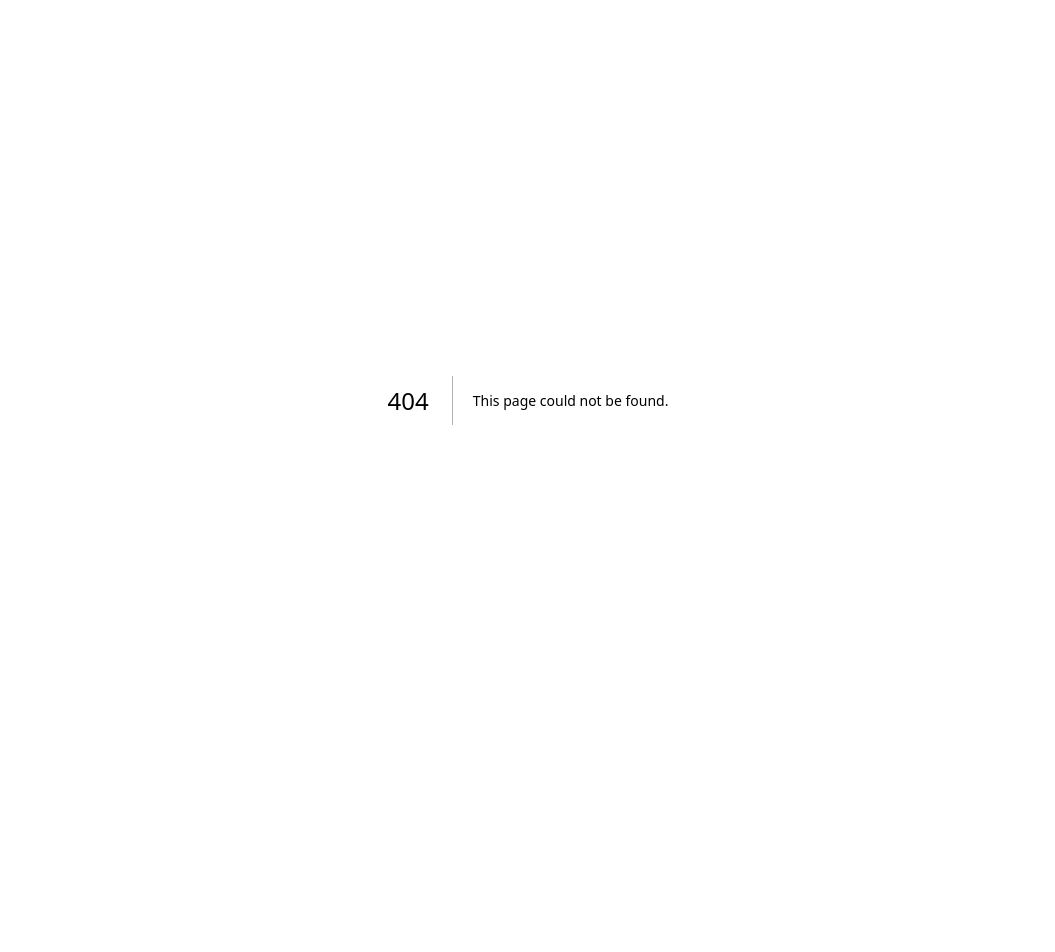
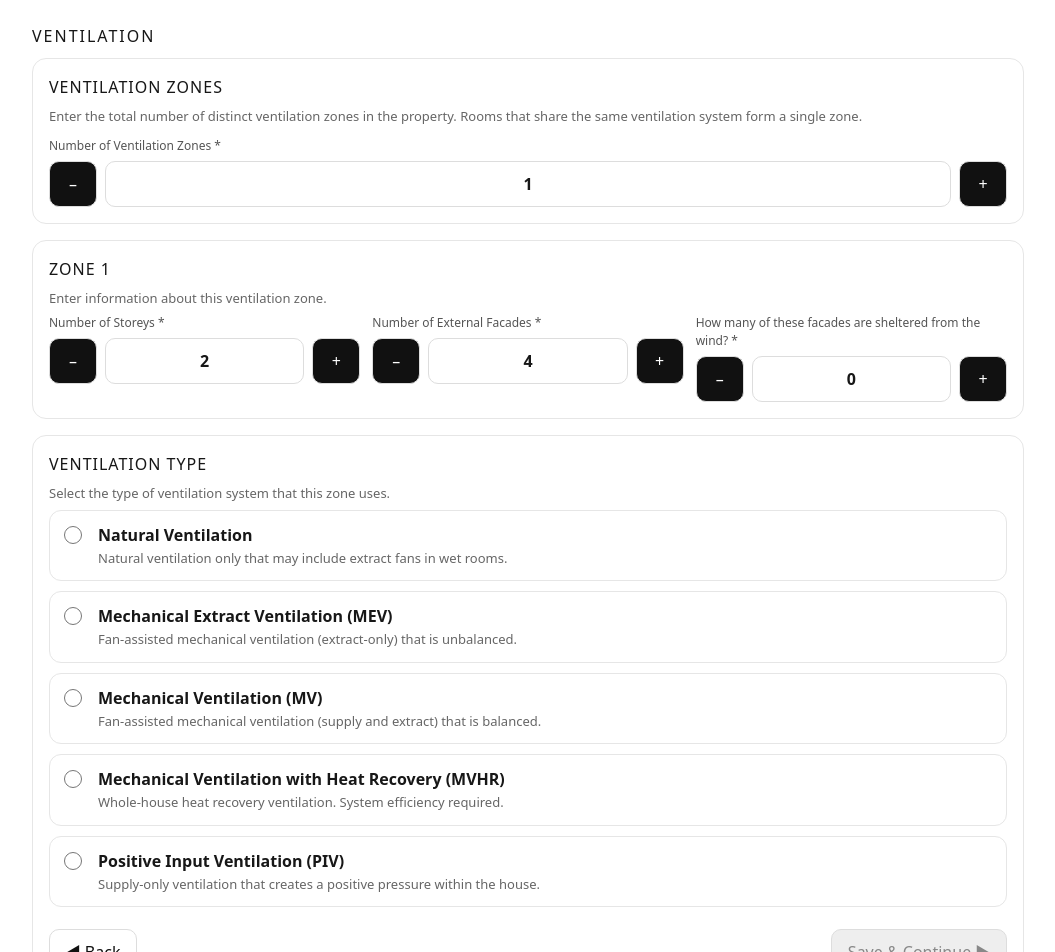
Before and after one commit to damowhu11-1979/heat-demand, a Next.js app: page /ventilation in a window 1280 px wide. Before the commit this address had no page. Shown: the top 952 px of the page, without its empty margins (112-1167 px from the left). Before the commit the page ends 800 px from the top, so only its background shows below. Built offline with nearby package versions, Linux system fonts and the light colour scheme.

Commit message:
Create page.tsx

```diff
--- /dev/null
+++ b/app/ventilation/page.tsx
@@ -0,0 +1,288 @@
+'use client';
+
+import React, { useState } from 'react';
+
+/** Small shared UI bits (kept local to this page for now) */
+function Label({ children }: { children: React.ReactNode }) {
+  return <label style={{ display: 'block', fontSize: 12, color: '#555', marginBottom: 6 }}>{children}</label>;
+}
+function Input(props: React.InputHTMLAttributes<HTMLInputElement>) {
+  return <input {...props} style={{ ...inputStyle, ...(props.style || {}) }} />;
+}
+function Button(props: React.ButtonHTMLAttributes<HTMLButtonElement>) {
+  return (
+    <button
+      {...props}
+      style={{
+        borderRadius: 10,
+        padding: '10px 16px',
+        border: '1px solid #ddd',
+        background: props.disabled ? '#eee' : '#111',
+        color: props.disabled ? '#888' : '#fff',
+        cursor: props.disabled ? 'not-allowed' : 'pointer',
+        ...(props.style as any),
+      }}
+    />
+  );
+}
+
+type VentType = 'Natural' | 'MEV' | 'MV' | 'MVHR' | 'PIV';
+
+export default function VentilationPage(): React.JSX.Element {
+  // Ventilation zones
+  const [zones, setZones] = useState<number>(1);
+
+  // Zone 1 (we can extend to multiple zones later with an array)
+  const [storeys, setStoreys] = useState<number>(2);
+  const [facades, setFacades] = useState<number>(4);
+  const [sheltered, setSheltered] = useState<number>(0);
+
+  // Ventilation type
+  const [ventType, setVentType] = useState<VentType | ''>('');
+
+  const step = (setter: (v: number) => void, value: number, delta: number, min = 0) => {
+    const n = Math.max(min, (value || 0) + delta);
+    setter(n);
+  };
+
+  const canContinue =
+    zones >= 1 &&
+    storeys >= 1 &&
+    facades >= 0 &&
+    sheltered >= 0 &&
+    sheltered <= facades &&
+    !!ventType;
+
+  const onBack = () => {
+    // simple client-side back; you can wire to router if needed
+    history.back();
+  };
+
+  const onSaveContinue = () => {
+    if (!canContinue) {
+      alert('Please complete all required ventilation fields before continuing.');
+      return;
+    }
+    const payload = {
+      zones,
+      zone1: { storeys, facades, sheltered },
+      ventType,
+    };
+    console.log('VENTILATION PAGE SAVE', payload);
+    // navigate to next route if you have one, e.g.:
+    // router.push('/heated-rooms');
+    alert('Saved (see console). Proceeding to next step is up to router wiring.');
+  };
+
+  return (
+    <main style={page}>
+      <h1 style={{ letterSpacing: 2, marginBottom: 10 }}>VENTILATION</h1>
+
+      {/* Ventilation Zones */}
+      <section style={card}>
+        <h3 style={sectionTitle}>Ventilation Zones</h3>
+        <p style={muted}>
+          Enter the total number of distinct ventilation zones in the property. Rooms that share the
+          same ventilation system form a single zone.
+        </p>
+
+        <div style={{ marginTop: 10 }}>
+          <Label>Number of Ventilation Zones *</Label>
+          <div style={stepperRow}>
+            <Button onClick={() => step(setZones, zones, -1, 1)} aria-label="decrease zones">
+              –
+            </Button>
+            <div style={stepperValue}>{zones}</div>
+            <Button onClick={() => step(setZones, zones, +1, 1)} aria-label="increase zones">
+              +
+            </Button>
+          </div>
+        </div>
+      </section>
+
+      {/* Zone 1 */}
+      <section style={{ ...card, marginTop: 16 }}>
+        <h3 style={sectionTitle}>Zone 1</h3>
+        <p style={muted}>Enter information about this ventilation zone.</p>
+
+        <div style={grid3}>
+          <div>
+            <Label>Number of Storeys *</Label>
+            <div style={stepperRow}>
+              <Button onClick={() => step(setStoreys, storeys, -1, 1)}>–</Button>
+              <div style={stepperValue}>{storeys}</div>
+              <Button onClick={() => step(setStoreys, storeys, +1, 1)}>+</Button>
+            </div>
+          </div>
+
+          <div>
+            <Label>Number of External Facades *</Label>
+            <div style={stepperRow}>
+              <Button onClick={() => step(setFacades, facades, -1, 0)}>–</Button>
+              <div style={stepperValue}>{facades}</div>
+              <Button onClick={() => step(setFacades, facades, +1, 0)}>+</Button>
+            </div>
+          </div>
+
+          <div>
+            <Label>How many of these facades are sheltered from the wind? *</Label>
+            <div style={stepperRow}>
+              <Button onClick={() => step(setSheltered, sheltered, -1, 0)}>–</Button>
+              <div style={stepperValue}>{sheltered}</div>
+              <Button
+                onClick={() => step(setSheltered, sheltered, +1, 0)}
+                disabled={sheltered >= facades}
+                title={sheltered >= facades ? 'Cannot exceed total facades' : ''}
+              >
+                +
+              </Button>
+            </div>
+          </div>
+        </div>
+      </section>
+
+      {/* Ventilation Type */}
+      <section style={{ ...card, marginTop: 16 }}>
+        <h3 style={sectionTitle}>Ventilation Type</h3>
+        <p style={muted}>Select the type of ventilation system that this zone uses.</p>
+
+        <div role="radiogroup" aria-label="Ventilation Type" style={{ display: 'grid', gap: 10 }}>
+          <RadioCard
+            name="ventType"
+            checked={ventType === 'Natural'}
+            onChange={() => setVentType('Natural')}
+            title="Natural Ventilation"
+            desc="Natural ventilation only that may include extract fans in wet rooms."
+          />
+          <RadioCard
+            name="ventType"
+            checked={ventType === 'MEV'}
+            onChange={() => setVentType('MEV')}
+            title="Mechanical Extract Ventilation (MEV)"
+            desc="Fan-assisted mechanical ventilation (extract-only) that is unbalanced."
+          />
+          <RadioCard
+            name="ventType"
+            checked={ventType === 'MV'}
+            onChange={() => setVentType('MV')}
+            title="Mechanical Ventilation (MV)"
+            desc="Fan-assisted mechanical ventilation (supply and extract) that is balanced."
+          />
+          <RadioCard
+            name="ventType"
+            checked={ventType === 'MVHR'}
+            onChange={() => setVentType('MVHR')}
+            title="Mechanical Ventilation with Heat Recovery (MVHR)"
+            desc="Whole-house heat recovery ventilation. System efficiency required."
+          />
+          <RadioCard
+            name="ventType"
+            checked={ventType === 'PIV'}
+            onChange={() => setVentType('PIV')}
+            title="Positive Input Ventilation (PIV)"
+            desc="Supply-only ventilation that creates a positive pressure within the house."
+          />
+        </div>
+
+        <div style={{ display: 'flex', justifyContent: 'space-between', marginTop: 22 }}>
+          <Button onClick={onBack} style={{ background: '#fff', color: '#111' }}>
+            ◀ Back
+          </Button>
+          <Button onClick={onSaveContinue} disabled={!canContinue}>
+            Save & Continue ▶
+          </Button>
+        </div>
+      </section>
+    </main>
+  );
+}
+
+/** Re-usable radio card */
+function RadioCard(props: {
+  name: string;
+  title: string;
+  desc: string;
+  checked: boolean;
+  onChange: () => void;
+}) {
+  return (
+    <label
+      style={{
+        display: 'grid',
+        gridTemplateColumns: '24px 1fr',
+        gap: 10,
+        alignItems: 'start',
+        padding: '12px 14px',
+        border: '1px solid #e6e6e6',
+        borderRadius: 12,
+        cursor: 'pointer',
+      }}
+    >
+      <input
+        type="radio"
+        name={props.name}
+        checked={props.checked}
+        onChange={props.onChange}
+        style={{ width: 18, height: 18, marginTop: 3 }}
+      />
+      <div>
+        <div style={{ fontWeight: 600 }}>{props.title}</div>
+        <div style={{ color: '#666', fontSize: 13, marginTop: 2 }}>{props.desc}</div>
+      </div>
+    </label>
+  );
+}
+
+/* --------------- styles ---------------- */
+const page: React.CSSProperties = {
+  maxWidth: 1040,
+  margin: '0 auto',
+  padding: 24,
+  fontFamily: 'system-ui, -apple-system, Segoe UI, Roboto, Arial, sans-serif',
+};
+
+const card: React.CSSProperties = {
+  background: '#fff',
+  border: '1px solid #e6e6e6',
+  borderRadius: 14,
+  padding: 16,
+};
+
+const sectionTitle: React.CSSProperties = {
+  textTransform: 'uppercase',
+  letterSpacing: 1,
+  margin: 0,
+  marginBottom: 8,
+};
+
+const muted: React.CSSProperties = { color: '#666', fontSize: 13, marginTop: 6, marginBottom: 6 };
+
+const inputStyle: React.CSSProperties = {
+  width: '100%',
+  padding: '10px 12px',
+  borderRadius: 10,
+  border: '1px solid #ddd',
+  outline: 'none',
+  boxSizing: 'border-box',
+};
+
+const grid3: React.CSSProperties = {
+  display: 'grid',
+  gridTemplateColumns: 'repeat(3, 1fr)',
+  gap: 12,
+};
+
+const stepperRow: React.CSSProperties = {
+  display: 'grid',
+  gridTemplateColumns: '48px 1fr 48px',
+  gap: 8,
+  alignItems: 'center',
+};
+
+const stepperValue: React.CSSProperties = {
+  border: '1px solid #ddd',
+  borderRadius: 10,
+  textAlign: 'center',
+  padding: '10px 12px',
+  fontWeight: 600,
+};
```
